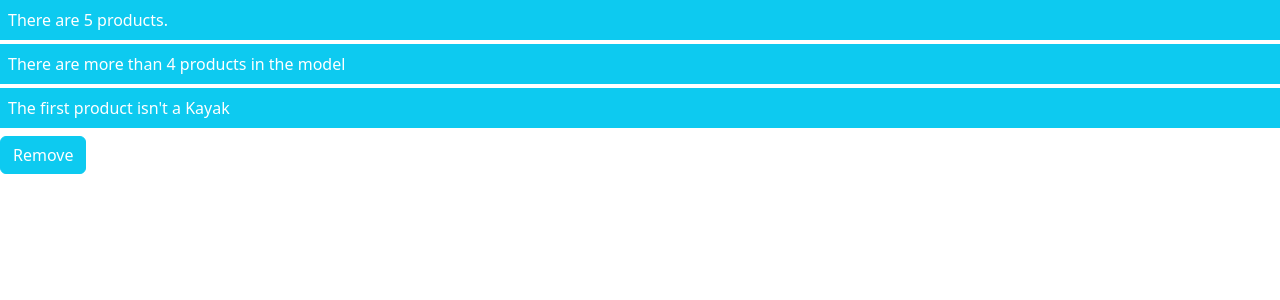
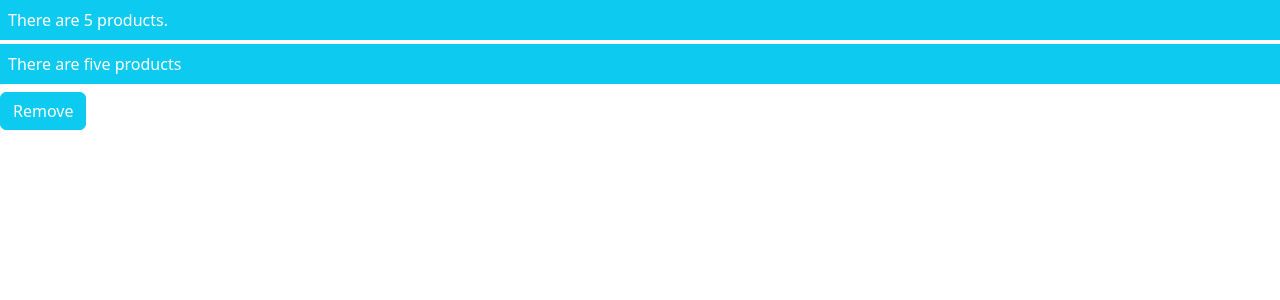
Before and after one commit to kirtnoel/Angular16Project, an Angular app: page / in a window 1280 px wide. Shown: the top 300 px of the page. Built offline with nearby package versions, Linux system fonts and the light colour scheme.

Commit message:
listing 12.4

```diff
--- a/src/app/template.html
+++ b/src/app/template.html
@@ -2,11 +2,10 @@
     <div class="bg-info p-2">
       There are {{ count() }} products.
     </div>
-    <div *ngIf="count() > 4" class="bg-info p-2 mt-1">
-        There are more than 4 products in the model
-    </div>
-    <div *ngIf="product(0)?.name != 'Kayak'" class="bg-info p-2 mt-1">
-        The first product isn't a Kayak
+    <div class="bg-info p-2 mt-1" [ngSwitch]="count()">
+        <span *ngSwitchCase="2">There are two products</span>
+        <span *ngSwitchCase="5">There are five products</span>
+        <span *ngSwitchDefault>This is the default</span>
     </div>
 </div>
 
```
